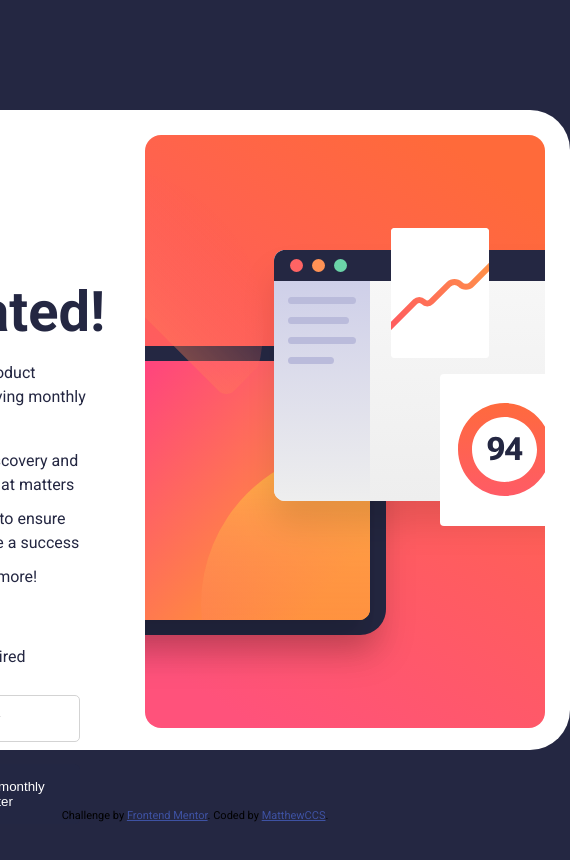
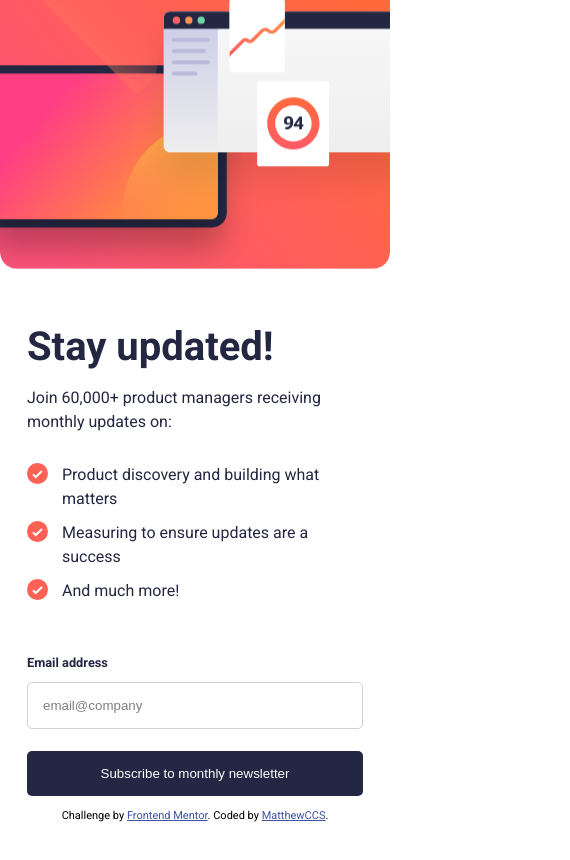
Before and after one commit to MatthewCCS/newsletter-sign-up-with-success-message, a plain HTML site: page index.html in a window 390 px wide. Shown: the whole page, 570 px wide, since content can reach past the window. Drawn offline with Linux system fonts and the light colour scheme.

Commit message:
mobile design completed

```diff
--- a/index.html
+++ b/index.html
@@ -25,6 +25,7 @@
 
       <div id="signup-card">
         <div id="form-container">
+          <div id="form-details">
             <h1>Stay updated!</h1>
             <p>Join 60,000+ product managers receiving monthly updates on:</p>
             <ul>
@@ -33,18 +34,19 @@
               <li class="icon-list">And much more!</li>
             </ul>
             <form action="post" id="card-form">
-            <div><label for="email" id="email-label">Email address</label>
+              <div id="label-message">
+                <label for="email" id="email-label">Email address</label>
                 <p id="error-message">Valid email required</p>
               </div>
-
               <input type="email" name="email" id="email-input" placeholder="email@company">
               <button type="submit" id="email-button">Subscribe to monthly newsletter</button>
             </form>
           </div>
-        <div id="card-img"><img src="./assets/images/illustration-sign-up-desktop.svg" alt="vector image of display
-          with a floating window showing a chart and rating">
+          <div id="card-img"><span></span>
+            <!-- <img src="./assets/images/illustration-sign-up-desktop.svg" alt="vector image of display
+          with a floating window showing a chart and rating"> -->
           </div>
-
+        </div>
       </div>
       <!-- Sign-up form end -->
 
--- a/scripts/app.js
+++ b/scripts/app.js
@@ -1,19 +1,43 @@
 let emailInput = document.getElementById('email-input')
 const emailButton = document.getElementById('email-button')
+const errorMessage = document.getElementById('error-message')
+const signupCard = document.getElementById('signup-card')
+const thanksCard = document.getElementById('thanks-card-container')
+const dismissButton = document.getElementById('dismiss')
 
-document.getElementById('card-form').addEventListener('submit', function(event) {
+document.getElementById('card-form').addEventListener('submit', function (event) {
   // Prevent the default form submission
   event.preventDefault()
 })
 
-emailButton.addEventListener('click', ()=> {
-  let emailRegex = /^[^\s@]+@[^\s@]+\.[^\s@]+$/;
+emailButton.addEventListener('click', () => {
+  let emailRegex = /^[a-z0-9]+@[a-z]+\.[a-z]{2,3}$/;
   if (!emailRegex.test(emailInput.value)) {
     console.log('invalid')
     emailInput.style.borderColor = 'red'
     emailInput.style.setProperty('--plholder', 'red')
     emailInput.style.backgroundColor = '#ff00001c'
+    errorMessage.style.visibility = 'visible'
     return
   }
+  else {
+    signupCard.style.display = 'none'
+    thanksCard.style.display = 'flex'
+  }
+})
 
+dismissButton.addEventListener('click', () => {
+  resetError()
+  signupCard.style.display = 'flex'
+  thanksCard.style.display = 'none'
+  emailInput.value = ''
 })
+
+function resetError (){
+  emailInput.style.borderColor = 'lightgrey'
+  emailInput.style.setProperty('--plholder', 'rgb(128, 127, 127)')
+  emailInput.style.backgroundColor = 'white'
+  errorMessage.style.visibility = 'hidden'
+}
+
+resetError()
--- a/styles/app.css
+++ b/styles/app.css
@@ -53,14 +53,21 @@ h1 {
   padding: 25px;
 }
 
-#form-container,
+#form-container {
+  display: flex;
+  color: var(--Dark-Slate-Grey);
+}
+
+#form-details,
 #card-img {
   flex: 1;
+  max-width: 100%;
+  height: auto;
 }
 
-#form-container {
-  margin: 40px;
-  color: var(--Dark-Slate-Grey);
+#form-details {
+  max-height: 593px;
+  margin: 3ch 6ch 3ch 3ch;
 }
 
 #card-form {
@@ -68,22 +75,37 @@ h1 {
   flex-direction: column;
 }
 
+#label-message {
+  display: flex;
+  justify-content: flex-end;
+}
+
 #email-label,
 #email-input,
 #email-button {
   margin-top: 10px;
-  width: calc(100% - 25px);
+  /* width: calc(100% - 25px); */
   padding: 15px;
   border-radius: 5px;
   border: 1px solid lightgrey;
 }
+
 #email-label {
+  width: 50%;
   font-weight: 700;
   font-size: 0.8rem;
   padding: 0;
-  margin-top: 20px;
   border-style: none;
 }
+
+#error-message {
+  width: 50%;
+  text-align: right;
+  color: red;
+  visibility: hidden;
+  margin: 0;
+}
+
 #email-button {
   background-color: var(--Dark-Blue);
   color: white;
@@ -91,22 +113,31 @@ h1 {
   border-style: none;
 }
 
-#email-button:active, #dismiss:active {
-  background: linear-gradient(to right, hsl(346, 94%, 65%), hsl(14, 91%,61%));
+#email-button:active,
+#dismiss:active {
+  background: linear-gradient(to right, hsl(346, 94%, 65%), hsl(14, 91%, 61%));
   box-shadow: 2px 7px 15px 4px rgb(255 20 2 / 34%);
 }
 
 #card-img {
-  text-align: end;
+  background-image: url(../assets/images/illustration-sign-up-desktop.svg);
+  width: 400px;
+  height: 593px;
+  border-radius: 15px;
+  background-size: 100%;
+  background-repeat: no-repeat;
+  background-position: right;
 }
 
 ul {
   list-style: none;
-  padding: 0;
+  padding: 1.5ch 0;
 }
 
 .icon-list {
   background: left/contain no-repeat url(/assets/images/icon-list.svg);
+  background-size: auto;
+  background-position: inherit;
   padding-left: 35px;
   margin-bottom: 10px;
 }
@@ -118,15 +149,18 @@ ul {
   border-radius: 40px;
   width: 500px;
 }
+
 #thanks-card {
   padding: 50px;
 }
-#thanks-card > p {
+
+#thanks-card>p {
   font-size: 1.1em;
 }
+
 #dismiss {
   background-color: var(--Dark-Blue);
-  color:white;
+  color: white;
   margin-top: 10px;
   width: 100%;
   padding: 15px;
@@ -145,3 +179,63 @@ ul {
 .attribution a {
   color: hsl(228, 45%, 44%);
 }
+
+@media screen and (max-width:768px) {
+  body {
+    background-color: white;
+  }
+
+  h1 {
+    font-size: 2.5rem;
+  }
+
+  #signup-card {
+    position: absolute;
+    left: 0;
+    top: -25px;
+    padding: 0;
+  }
+
+  #form-container {
+    flex-direction: column;
+  }
+
+  #form-details {
+    order: 2;
+    max-height: 593px;
+    margin: 3ch;
+  }
+
+  #card-img {
+    background-image: url(../assets/images/illustration-sign-up-mobile.svg);
+    width: 100%;
+    min-height: 294px;
+    border-radius: 0 0 15px;
+    background-size: cover;
+    background-repeat: no-repeat;
+    order: 1;
+
+
+  }
+
+  #thanks-card-container {
+    display: none;
+    background-color: white;
+    color: var(--Dark-Slate-Grey);
+    border-radius: none;
+    width: 100%;
+  }
+
+  #thanks-card {
+    padding: 15ch 2.5ch;
+    height: 100vh;
+}
+
+  #dismiss {
+    position: absolute;
+    bottom: 8ch;
+    left: 4ch;
+    width: calc(100vw - 8ch);
+  }
+
+}
```
Lines whose indentation alone changed are shown as unchanged.
